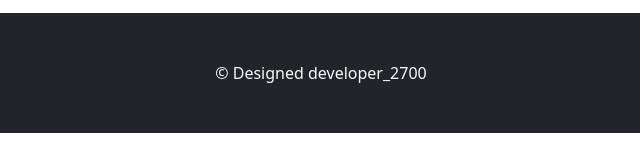
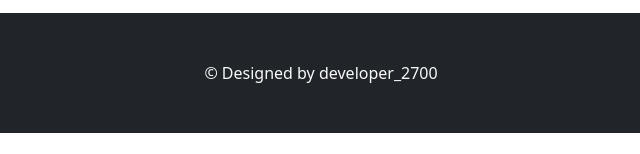
Before and after one commit to UtkirKurbanov/Sherlock-Holmes-Book, a plain HTML site: page book.html in a window 1280 px wide. Shown: the part 643-797 px from the top of the page, 319-959 px from the left. Drawn offline with nearby package versions, Linux system fonts and the light colour scheme.

Commit message:
Update book.html
Add footer element "by"

```diff
--- a/book.html
+++ b/book.html
@@ -83,7 +83,7 @@
         <!-- Footer -->
         <div class="row">
             <div class="col p-5 bg-dark text-light text-center">
-                <footer>&copy; Designed developer_2700</footer>
+                <footer>&copy; Designed by developer_2700</footer>
             </div>
         </div>
         <!-- End of the Footer -->
```
